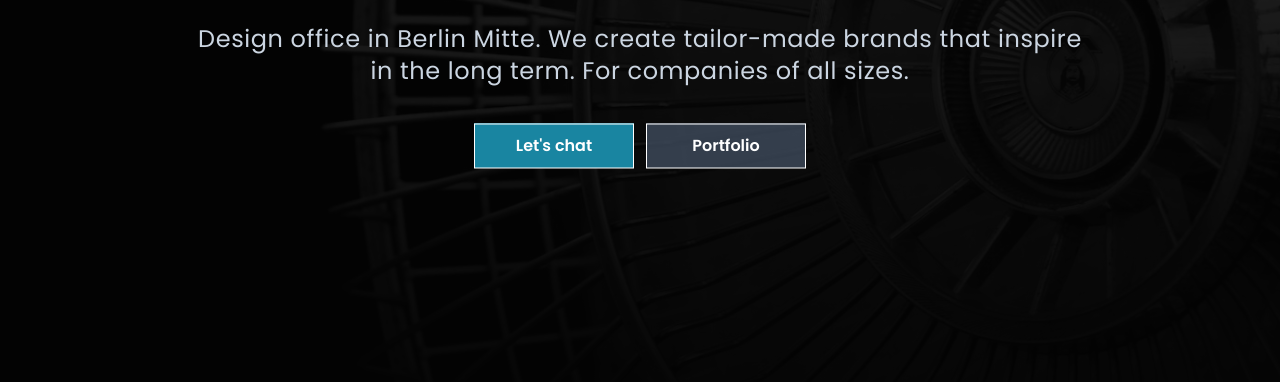
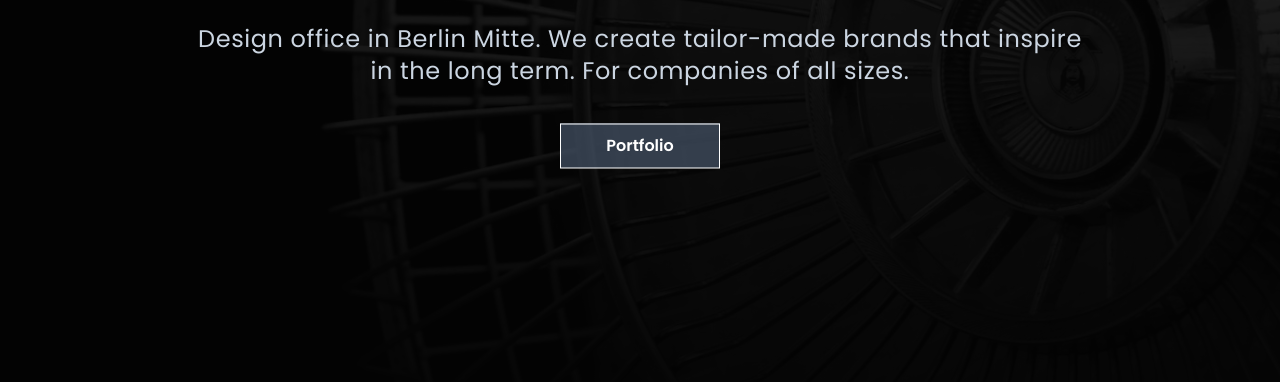
Before and after one commit to Ginjak/gjwebdev-main, a plain HTML site: page index.html in a window 1280 px wide. Shown: the part 414-796 px from the top of the page. Drawn offline with nearby package versions, Linux system fonts and the light colour scheme.

Commit message:
removed one button from hero

```diff
--- a/index.html
+++ b/index.html
@@ -134,12 +134,12 @@
             inspire in the long term. For companies of all sizes.
           </p>
           <div class="flex gap-3 w-full justify-center">
-            <a href="#" class="main-btn btn-border-effect btn-main-light">
+            <!-- <a href="#" class="main-btn btn-border-effect btn-main-light">
               <svg>
                 <rect x="0" y="0" fill="none" width="100%" height="100%" />
               </svg>
               Let's chat
-            </a>
+            </a> -->
             <a
               href="#"
               class="main-btn btn-border-effect btn-main-light-transparent"
```
